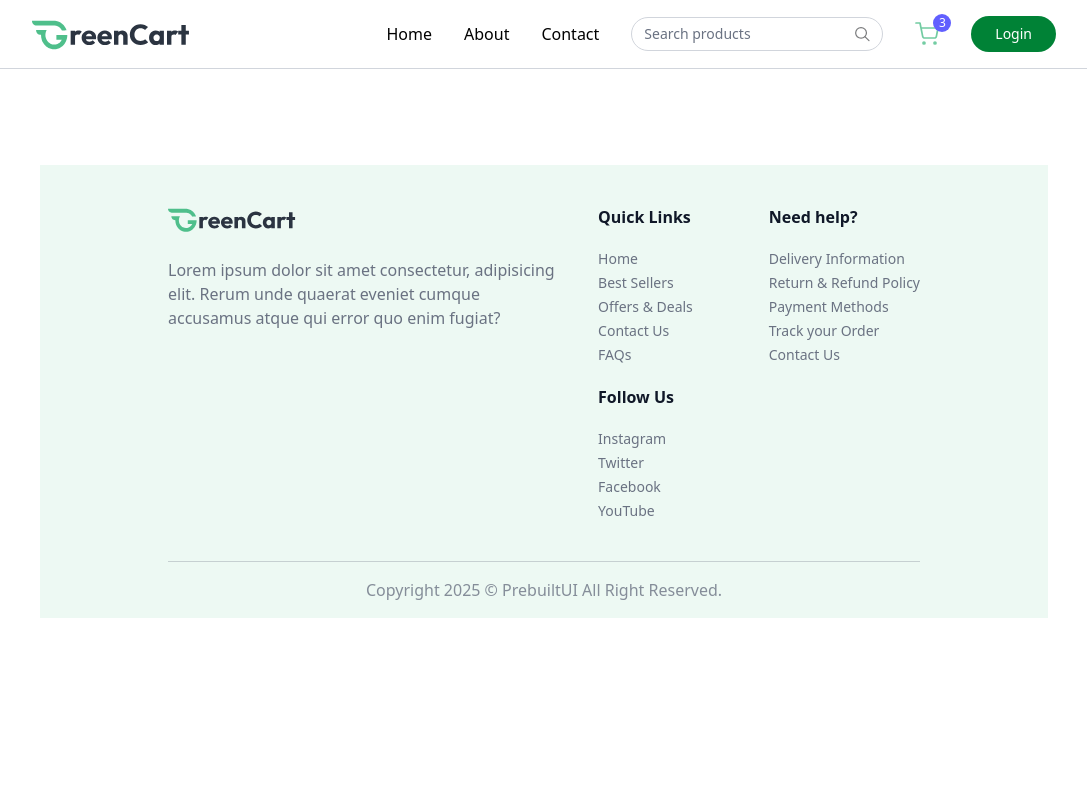
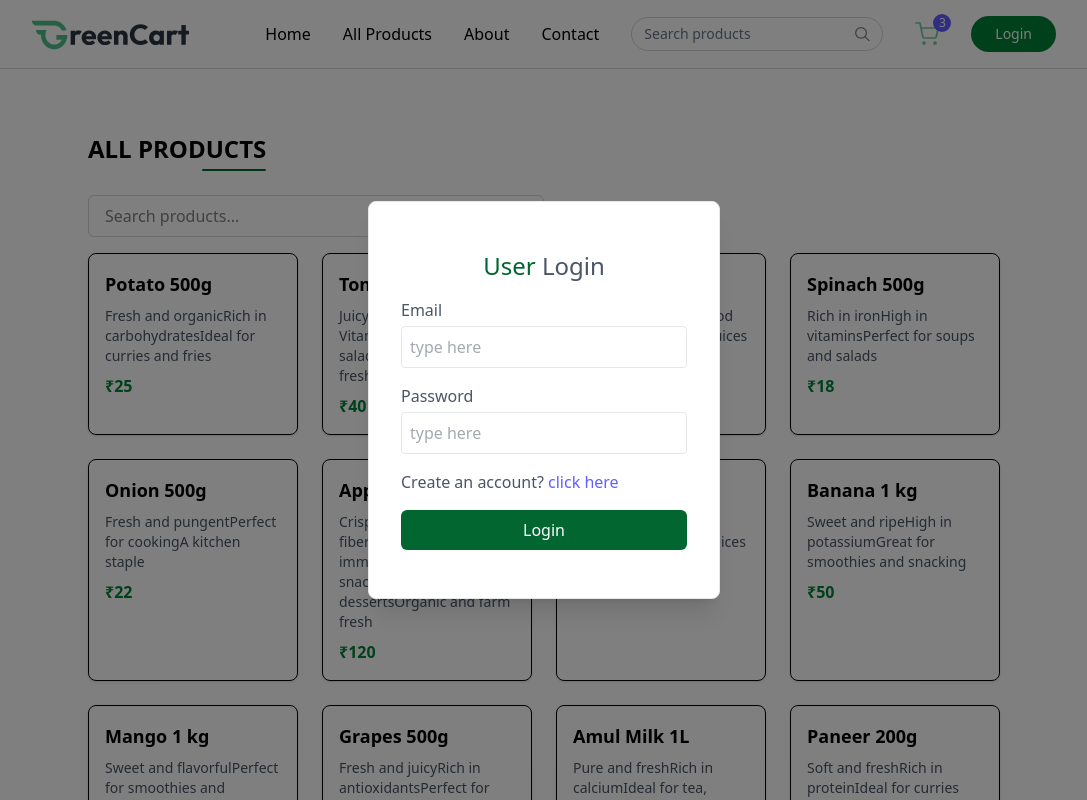
Before and after one commit to Ankitkpk/grocery_store, a React (Vite) app: page /products in a window 1280 px wide. Both pictures are taken after a click on the button "Login". Shown: the top 800 px of the page, without its empty margins (96-1183 px from the left). Built offline with nearby package versions, Linux system fonts and the light colour scheme.

Commit message:
search query added

```diff
--- a/src/App.tsx
+++ b/src/App.tsx
@@ -6,6 +6,7 @@ import Footer from './components/Footer.tsx';
 import { Toaster } from 'react-hot-toast';
 import { AppContext } from './context/AppContext.tsx';
 import Login from './components/Login.tsx';
+import AllProducts from './pages/AllProducts.tsx';
 
 
 const App = () => {
@@ -15,12 +16,13 @@ const App = () => {
   return (
     <div>
       {!isSellerPath && <Navbar />}
-      {!showuserLogin && <Login/>}
+      {showuserLogin && <Login/>}
       <Toaster />
 
       <div className={`${isSellerPath ? '' : 'rounded-md px-6 md:px-16 lg:px-24 xl:px-34'}`}>
         <Routes>
           <Route path="/" element={<Home />} />
+          <Route path="/products" element={<AllProducts/>} />
         </Routes>
         {!isSellerPath && <Footer />}
       </div>
--- a/src/components/Login.tsx
+++ b/src/components/Login.tsx
@@ -1,17 +1,29 @@
-import React from "react";
+import React, { useContext } from "react";
+import { AppContext } from "../context/AppContext";
 
 const Login: React.FC = () => {
     const [state, setState] = React.useState("login");
     const [name, setName] = React.useState("");
     const [email, setEmail] = React.useState("");
     const [password, setPassword] = React.useState("");
+    const {setShowUserLogin,setUser}=useContext(AppContext);
 
+    const onSubmitHandler=async(event:any)=>{
+      event.preventDefault();
+      setUser({
+        email:"ankitkarapurkar@gmail.com",
+        password:"ankit"
+      })
+      setShowUserLogin(false);
+    }
 
   return (
-    <div>
-      <form className="flex flex-col gap-4 m-auto items-start p-8 py-12 w-80 sm:w-[352px] rounded-lg shadow-xl border border-gray-200 bg-white">
+    <div onClick={() => {
+        setShowUserLogin(false);
+      }} className="fixed top-0 bottom-0 left-0 right-0 z-30 flex items-center text-md text-gray-600 bg-black/50">
+      <form onSubmit={onSubmitHandler} onClick={(e)=>e.stopPropagation()} className="flex flex-col gap-4 m-auto items-start p-8 py-12 w-80 sm:w-[352px] rounded-lg shadow-xl border border-gray-200 bg-white">
             <p className="text-2xl font-medium m-auto">
-                <span className="text-indigo-500">User</span> {state === "login" ? "Login" : "Sign Up"}
+                <span className="text-green-800">User</span> {state === "login" ? "Login" : "Sign Up"}
             </p>
             {state === "register" && (
                 <div className="w-full">
@@ -36,7 +48,7 @@ const Login: React.FC = () => {
                     Create an account? <span onClick={() => setState("register")} className="text-indigo-500 cursor-pointer">click here</span>
                 </p>
             )}
-            <button className="bg-indigo-500 hover:bg-indigo-600 transition-all text-white w-full py-2 rounded-md cursor-pointer">
+            <button className="bg-green-800 transition-all text-white w-full py-2 rounded-md cursor-pointer">
                 {state === "register" ? "Create Account" : "Login"}
             </button>
         </form>
--- a/src/components/Navbar.tsx
+++ b/src/components/Navbar.tsx
@@ -20,6 +20,7 @@ const Navbar: React.FC = () => {
       </a>
       <div className="hidden sm:flex items-center gap-8">
         <NavLink to="/" onClick={() => setOpen(false)}>Home</NavLink>
+        <NavLink to="/products" onClick={() => setOpen(false)}>All Products</NavLink>
         <NavLink to="/about" onClick={() => setOpen(false)}>About</NavLink>
         {user && <NavLink to="/products" onClick={() => setOpen(false)}>My Orders</NavLink>}
         <NavLink to="/contact" onClick={() => setOpen(false)}>Contact</NavLink>
--- a/src/components/ProductCard.tsx
+++ b/src/components/ProductCard.tsx
@@ -58,7 +58,6 @@ const ProductCard: React.FC<{ product: any }> = ({ product }) => {
                 >
                   -
                 </button>
-                <span className="w-5 text-center">{quantity}</span>
                 <button
                   onClick={() => addToCart(product._id)}
                   className="cursor-pointer text-md px-2 h-full"
--- a/src/context/AppContext.tsx
+++ b/src/context/AppContext.tsx
@@ -17,9 +17,10 @@ type AppContextType = {
   cartItems: { [key: string]: number };
   setCartItems: React.Dispatch<React.SetStateAction<{ [key: string]: number }>>;
   addToCart: (itemId: string) => void;
-  updateToCart: (itemId: string, quantity: number) => void
-  removeCart:(itemId: string) => void;
-
+  updateToCart: (itemId: string, quantity: number) => void;
+  removeCart: (itemId: string) => void;
+  searchQuery: string;
+  setSearchQuery: React.Dispatch<React.SetStateAction<string>>;
 };
 
 export const AppContext = createContext<AppContextType>({
@@ -36,8 +37,10 @@ export const AppContext = createContext<AppContextType>({
   cartItems: {},
   setCartItems: () => {},
   addToCart: () => {},
-  updateToCart:()=>{},
-  removeCart:()=>{}
+  updateToCart: () => {},
+  removeCart: () => {},
+  searchQuery: "", // ✅ FIXED here
+  setSearchQuery: () => {},
 });
 
 const AppContextProvider: React.FC<React.PropsWithChildren> = ({ children }) => {
@@ -48,6 +51,7 @@ const AppContextProvider: React.FC<React.PropsWithChildren> = ({ children }) =>
   const [isSeller, setIsSeller] = useState<boolean>(false);
   const [showuserLogin, setShowUserLogin] = useState<boolean>(false);
   const [cartItems, setCartItems] = useState<{ [key: string]: number }>({});
+  const [searchQuery, setSearchQuery] = useState<string>(""); // ✅ FIXED here
 
   const fetchProduct = () => {
     setProducts(dummyProducts);
@@ -57,7 +61,6 @@ const AppContextProvider: React.FC<React.PropsWithChildren> = ({ children }) =>
     fetchProduct();
   }, []);
 
-  // Add to cart function
   const addToCart = (itemId: string) => {
     const cartData = structuredClone(cartItems);
     if (cartData[itemId]) {
@@ -67,31 +70,27 @@ const AppContextProvider: React.FC<React.PropsWithChildren> = ({ children }) =>
     }
     toast.success("added to cart");
     setCartItems(cartData);
-
   };
 
-  //update to cart function
-  const updateToCart=(itemId:string,quantity:number)=>{
-    const cartData=structuredClone(cartItems);
-     cartData[itemId]=quantity;
-     setCartItems(cartData);
-     toast.success("cart is upated")
-  }
-  //remove product from cart//
-  const removeCart=(itemId:string)=>{
-    const cartData=structuredClone(cartItems);
-    if(cartData[itemId]){
-      cartData[itemId]-=1;
-      //if the quantity is zero
-      if(cartData[itemId] === 0){
-         delete cartData[itemId]
+  const updateToCart = (itemId: string, quantity: number) => {
+    const cartData = structuredClone(cartItems);
+    cartData[itemId] = quantity;
+    setCartItems(cartData);
+    toast.success("cart is updated");
+  };
+
+  const removeCart = (itemId: string) => {
+    const cartData = structuredClone(cartItems);
+    if (cartData[itemId]) {
+      cartData[itemId] -= 1;
+      if (cartData[itemId] === 0) {
+        delete cartData[itemId];
       }
     }
     setCartItems(cartData);
-    toast.success("cartItem is deleted");
-  }
+    toast.success("cart item is deleted");
+  };
 
-  // Provide values through context
   const value: AppContextType = {
     navigate,
     user,
@@ -108,6 +107,8 @@ const AppContextProvider: React.FC<React.PropsWithChildren> = ({ children }) =>
     addToCart,
     updateToCart,
     removeCart,
+    searchQuery,
+    setSearchQuery,
   };
 
   return <AppContext.Provider value={value}>{children}</AppContext.Provider>;
--- /dev/null
+++ b/src/pages/AllProducts.tsx
@@ -0,0 +1,61 @@
+import React, { useContext, useEffect, useState } from "react";
+import { AppContext } from "../context/AppContext";
+
+const AllProducts: React.FC = () => {
+  const { products, searchQuery, setSearchQuery } = useContext(AppContext);
+  const [filterProducts, setFilterProducts] = useState<any[]>([]);
+
+  useEffect(() => {
+    if (searchQuery.length > 0) {
+      setFilterProducts(
+        products.filter(product =>
+          product.name.toLowerCase().includes(searchQuery.toLowerCase())
+        )
+      );
+    } else {
+      setFilterProducts(products);
+    }
+  }, [products, searchQuery]);
+
+  return (
+    <div className="mt-16 flex flex-col px-4 md:px-12">
+      <div className="flex flex-col items-end w-max">
+        <p className="text-2xl font-semibold uppercase">All Products</p>
+        <div className="w-16 h-0.5 bg-green-800 rounded-full mt-1" />
+      </div>
+
+      {/* Search Bar */}
+      <div className="mt-6 mb-4 w-full md:w-1/2">
+        <input
+          type="text"
+          value={searchQuery}
+          onChange={e => setSearchQuery(e.target.value)}
+          placeholder="Search products..."
+          className="w-full border border-gray-300 rounded-md px-4 py-2 focus:outline-none focus:ring-2 focus:ring-green-500"
+        />
+      </div>
+
+      {/* Product List */}
+      <div className="grid grid-cols-1 sm:grid-cols-2 md:grid-cols-3 lg:grid-cols-4 gap-6">
+        {filterProducts.length > 0 ? (
+          filterProducts.map((product: any) => (
+            <div
+              key={product.id}
+              className="border rounded-lg p-4 shadow hover:shadow-md transition duration-300"
+            >
+              <h2 className="text-lg font-bold mb-2">{product.name}</h2>
+              <p className="text-sm text-gray-600 mb-2">{product.description}</p>
+              <p className="text-green-700 font-semibold">₹{product.price}</p>
+            </div>
+          ))
+        ) : (
+          <p className="col-span-full text-center text-gray-500">
+            No products found.
+          </p>
+        )}
+      </div>
+    </div>
+  );
+};
+
+export default AllProducts;
```
